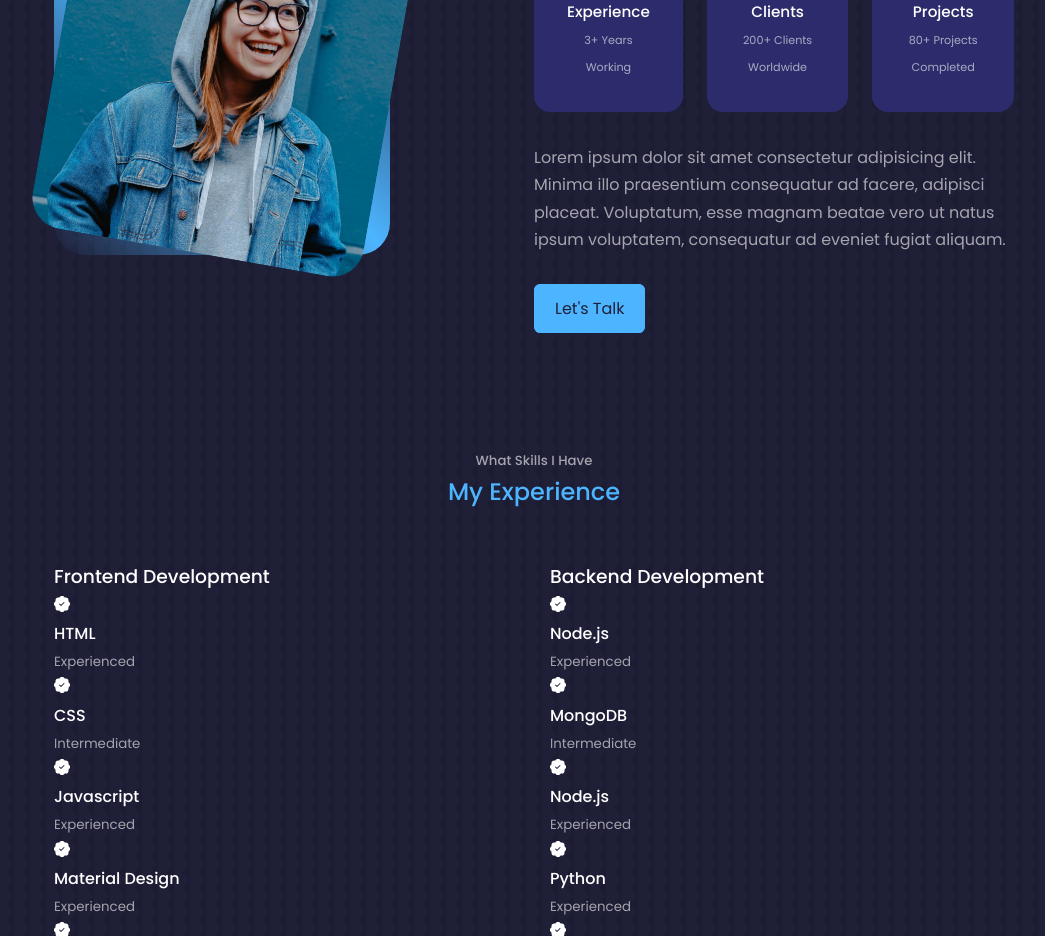
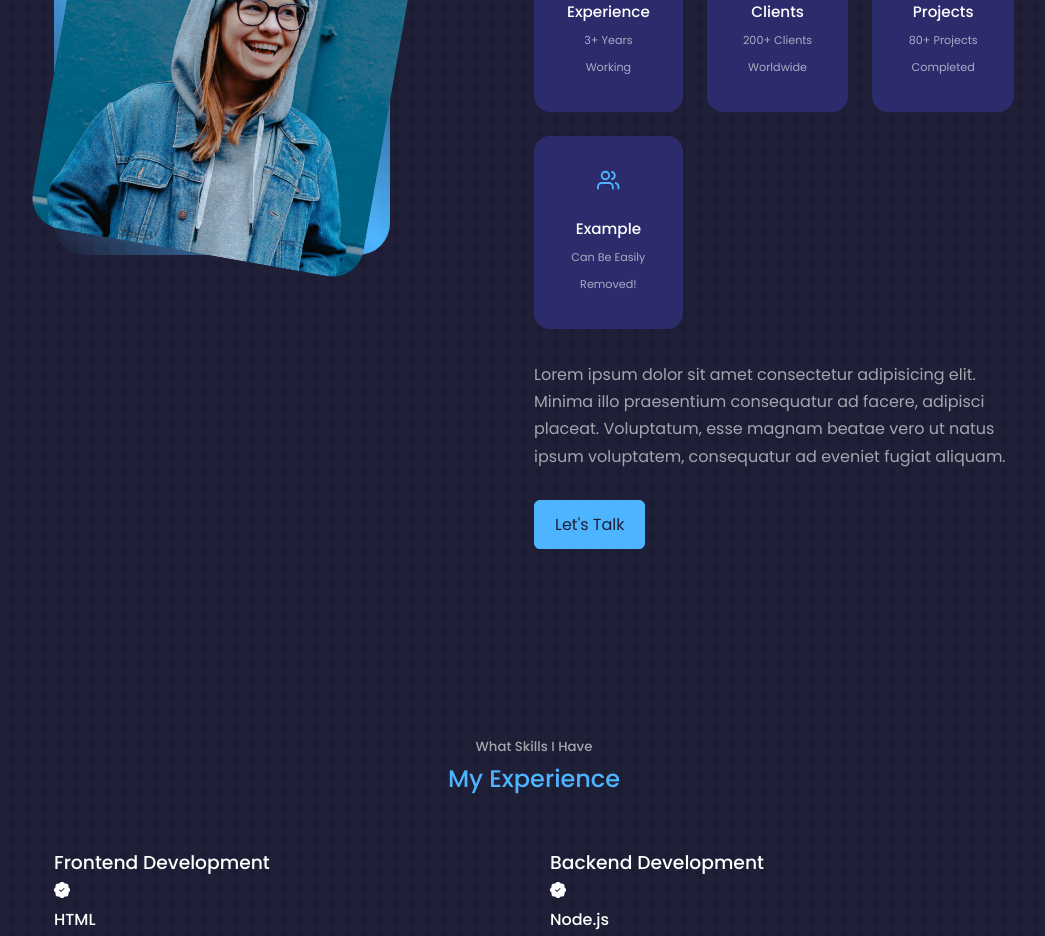
Before and after one commit to eddie1397/React-Portfolio, a React (Create React App) app: page / in a window 1280 px wide. Shown: the part 1120-2056 px from the top of the page, without its empty margins (106-1151 px from the left). Built offline with nearby package versions, Linux system fonts and the light colour scheme.

Commit message:
sizing changes for small screens

```diff
--- a/src/components/about/About.jsx
+++ b/src/components/about/About.jsx
@@ -45,13 +45,13 @@ const about = () => {
               </article>
             </div>
           {/* BOX 4 */}
-            {/* <div className="about__content">
+            <div className="about__content">
               <article className="about__card">
                 <FiUsers className="about__icon"/>
                 <h5>Example</h5>
                 <small>Can Be Easily Removed!</small>
               </article>
-          </div> */}
+          </div>
         </div>
           <p>
             Lorem ipsum dolor sit amet consectetur adipisicing elit. Minima illo praesentium consequatur ad facere, adipisci placeat. Voluptatum, esse magnam beatae vero ut natus ipsum voluptatem, consequatur ad eveniet fugiat aliquam.
--- a/src/index.css
+++ b/src/index.css
@@ -92,7 +92,7 @@ h1 {
 section {
     margin-top: 8rem;
     /* REMOVED THIS IN ORDER TO GET THE EXPERIENCE AND ABOUT ME SECTION TO LINE UP CORRECTLY IT WORKS FOR NOW  */
-    /* height: 100vh; */
+    height: 100vh;
 
 }
 
@@ -177,4 +177,7 @@ img {
         margin-bottom: 2rem;
     }
 
+    section {
+        height: max-content;
+    }
 }
```
